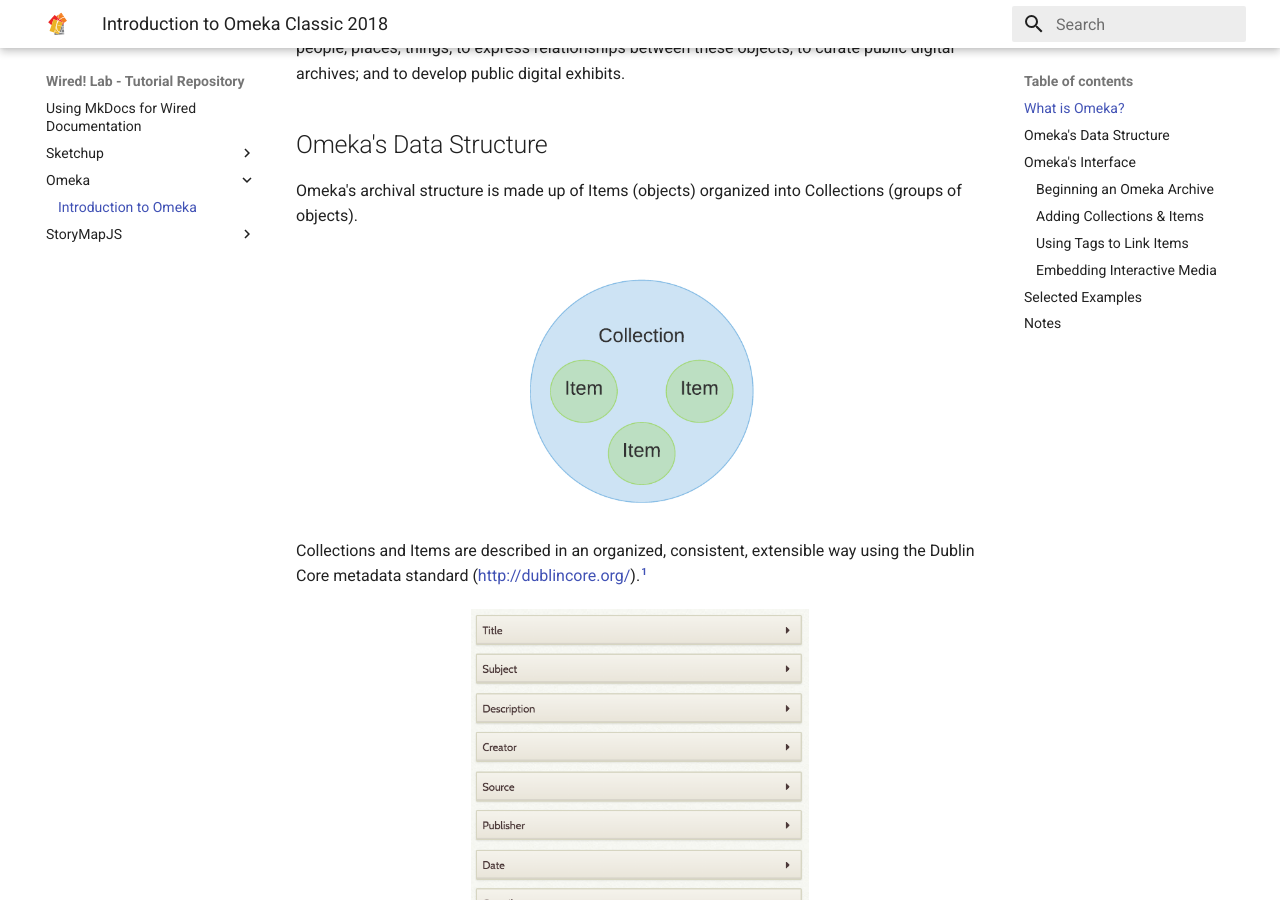
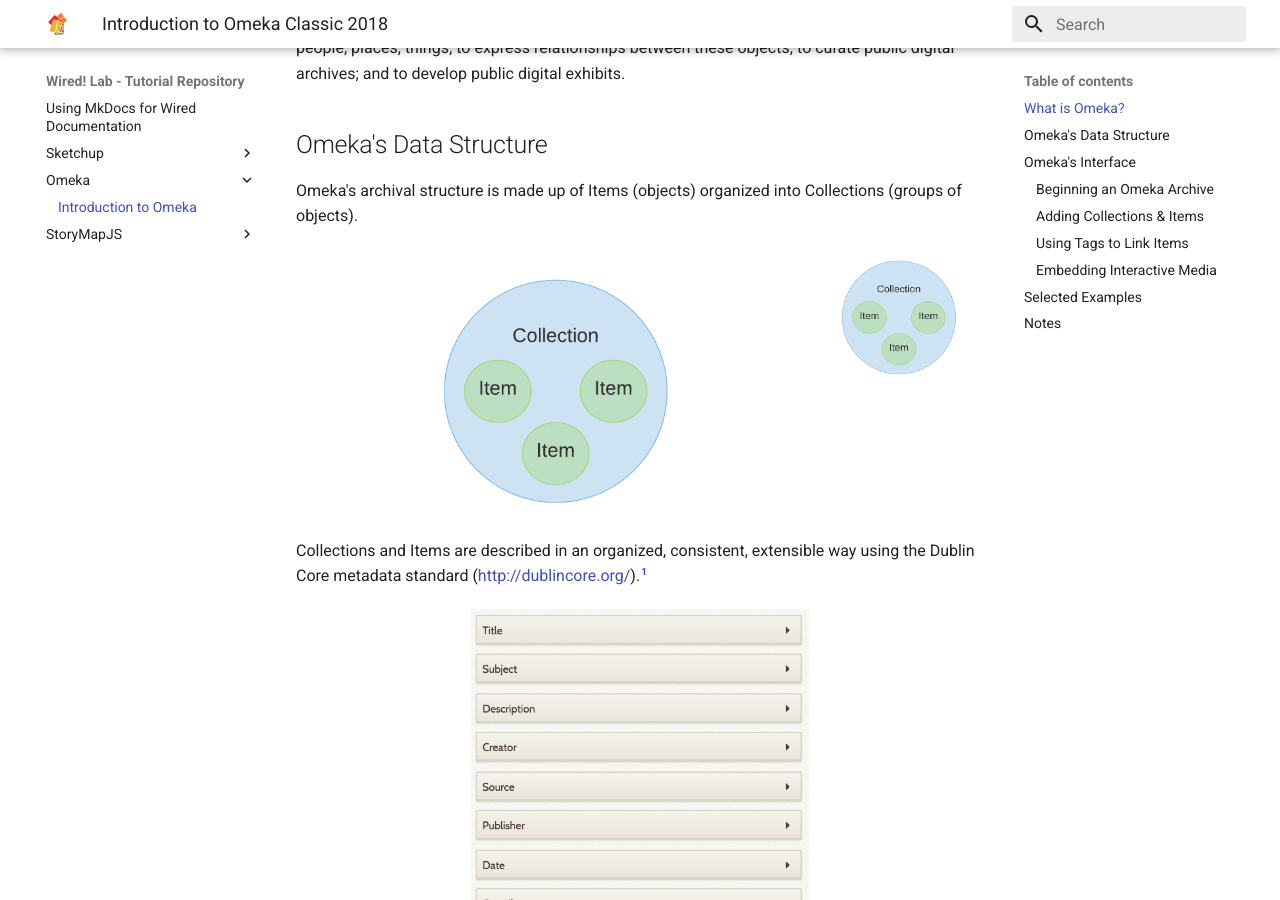
Before and after one commit to dahvcduke/tutorials, an MkDocs documentation site: the page built from docs/intro2omk/index.md, in a window 1280 px wide and 900 px high, scrolled down 731 px. Built offline with MkDocs 1.6.1 and Material for MkDocs 9.7.7, drawn with Linux system fonts in a browser that asks for light colours; old or Windows-style settings are respelled for this version of MkDocs.

Commit message:
image HTML test

```diff
--- a/docs/intro2omk/index.md
+++ b/docs/intro2omk/index.md
@@ -16,6 +16,8 @@
 ## Omeka's Data Structure
 
 Omeka's archival structure is made up of Items (objects) organized into Collections (groups of objects).
+
+<img src="images/image15.png" style="width:25%; float:right;"/>
 
 ![Omeka's data structure](images/image15.png#center#50)
 
```
